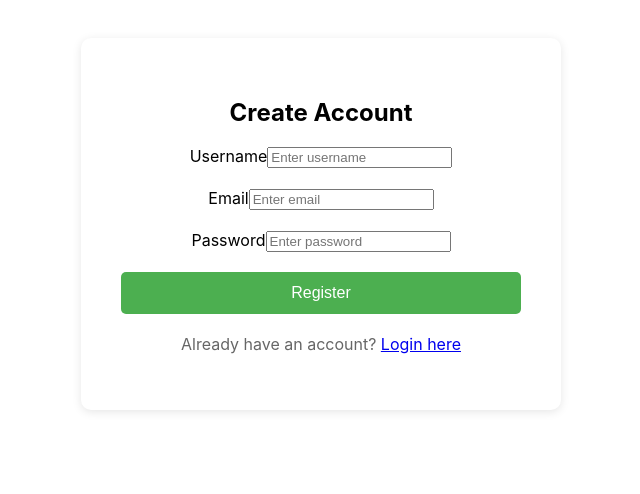
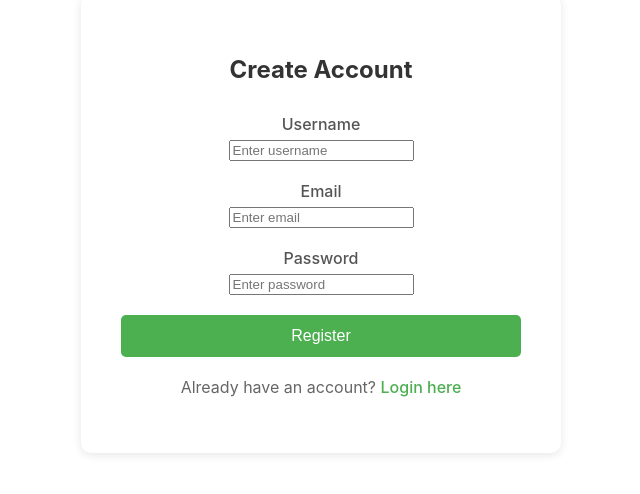
Before and after one commit to qamawama/cook-book, a React (Create React App) app in the folder frontend/: page /register in a window 1280 px wide. Shown: the part 116-610 px from the top of the page, without its empty margins (319-959 px from the left). Built offline with nearby package versions, Linux system fonts and the light colour scheme; the HTML template or start-up script is replaced by a standard one.

Commit message:
Improve UI styling

```diff
--- a/frontend/src/pages/Auth.css
+++ b/frontend/src/pages/Auth.css
@@ -15,8 +15,26 @@
     max-width: 400px;
 }
 
+.auth-card h2 {
+    text-align: center;
+    margin-bottom: 30px;
+    color: #333;
+}
+
 .form-group {
     margin-bottom: 20px;
+}
+
+.form-group label {
+    display: block;
+    margin-bottom: 5px;
+    color: #555;
+    font-weight: 500;
+}
+
+.form-group input:focus {
+    outline: none;
+    border-color: #4CAF50;
 }
 
 .btn-primary {
@@ -31,8 +49,36 @@
     font-weight: 500;
 }
 
+.btn-primary:hover {
+    background-color: #45a049;
+}
+
+.btn-primary:disabled {
+    background-color: #cccccc;
+    cursor: not-allowed;
+}
+
+.error-message {
+    background-color: #ffebee;
+    color: #c62828;
+    padding: 10px;
+    border-radius: 5px;
+    margin-bottom: 20px;
+    text-align: center;
+}
+
 .auth-link {
     text-align: center;
     margin-top: 20px;
     color: #666;
 }
+
+.auth-link a {
+    color: #4CAF50;
+    text-decoration: none;
+    font-weight: 500;
+}
+
+.auth-link a:hover {
+    text-decoration: underline;
+}
```
